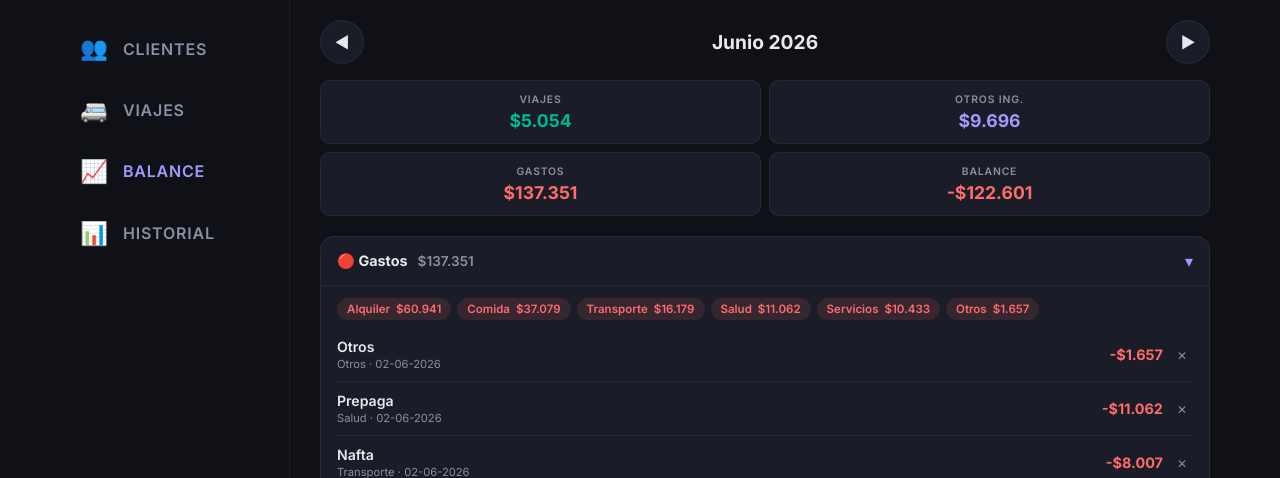
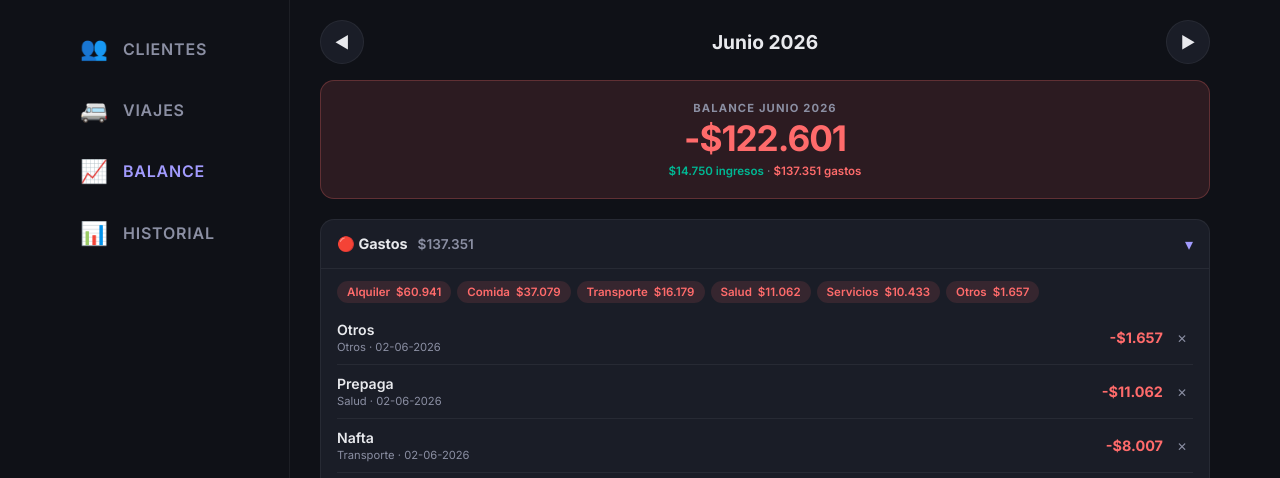
Before and after one commit to dmampel/gestor-viajes, a Flask app: page /balance in a window 1280 px wide. Shown: the part 76-554 px from the top of the page. Run offline with Flask 3, Linux system fonts and the light colour scheme; a user stored in the database is signed in; data comes from the database, SQL or seed files in the repository.

Commit message:
style(balance): highlight balance card and color-code income vs expenses

```diff
--- a/static/style.css
+++ b/static/style.css
@@ -1190,6 +1190,54 @@ input[type=number] {
 }
 
 /* ===== Balance / Finanzas ===== */
+.balance-hero {
+    border-radius: var(--radius);
+    padding: 20px 16px;
+    margin-bottom: 10px;
+    display: flex;
+    flex-direction: column;
+    align-items: center;
+    gap: 6px;
+    border: 1px solid var(--borde);
+}
+
+.balance-hero--positivo {
+    background: var(--verde-bg);
+    border-color: rgba(0, 184, 148, 0.25);
+}
+
+.balance-hero--negativo {
+    background: var(--rojo-bg);
+    border-color: rgba(255, 107, 107, 0.25);
+}
+
+.balance-hero-label {
+    font-size: 0.7rem;
+    font-weight: 700;
+    text-transform: uppercase;
+    letter-spacing: 0.1em;
+    color: var(--text-secondary);
+}
+
+.balance-hero-valor {
+    font-size: 2.2rem;
+    font-weight: 800;
+    letter-spacing: -0.03em;
+    line-height: 1;
+}
+
+.balance-hero--positivo .balance-hero-valor { color: var(--verde); }
+.balance-hero--negativo .balance-hero-valor { color: var(--rojo); }
+
+.balance-hero-sub {
+    font-size: 0.72rem;
+    margin-top: 2px;
+}
+
+.balance-sub-ingreso { color: var(--verde); font-weight: 600; }
+.balance-sub-gasto   { color: var(--rojo);  font-weight: 600; }
+.balance-sub-sep     { color: var(--text-secondary); }
+
 .balance-cards {
     grid-template-columns: 1fr 1fr;
     gap: 8px;
--- a/templates/balance.html
+++ b/templates/balance.html
@@ -8,24 +8,16 @@
         <a href="{{ url_for('balance', mes=mes_sig) }}" class="btn-mes">▶</a>
     </div>
 
-    <div class="resumen-cards balance-cards">
-        <div class="resumen-card cobrado">
-            <span class="resumen-label">Viajes</span>
-            <span class="resumen-valor">${{ ingresos_viajes|formato_pesos }}</span>
-        </div>
-        <div class="resumen-card ingreso-extra">
-            <span class="resumen-label">Otros ing.</span>
-            <span class="resumen-valor">${{ total_ingresos_manuales|formato_pesos }}</span>
-        </div>
-        <div class="resumen-card gasto">
-            <span class="resumen-label">Gastos</span>
-            <span class="resumen-valor">${{ total_gastos|formato_pesos }}</span>
-        </div>
-        <div class="resumen-card {% if balance_neto >= 0 %}cobrado{% else %}gasto{% endif %}">
-            <span class="resumen-label">Balance</span>
-            <span class="resumen-valor">{{ '-' if balance_neto < 0 else '' }}${{ (balance_neto|abs)|formato_pesos }}</span>
-        </div>
+    <div class="balance-hero {% if balance_neto >= 0 %}balance-hero--positivo{% else %}balance-hero--negativo{% endif %}">
+        <span class="balance-hero-label">Balance {{ nombre_mes }}</span>
+        <span class="balance-hero-valor">{{ '-' if balance_neto < 0 else '+' }}${{ (balance_neto|abs)|formato_pesos }}</span>
+        <span class="balance-hero-sub">
+            <span class="balance-sub-ingreso">${{ total_ingresos|formato_pesos }} ingresos</span>
+            <span class="balance-sub-sep"> · </span>
+            <span class="balance-sub-gasto">${{ total_gastos|formato_pesos }} gastos</span>
+        </span>
     </div>
+
 </div>
 
 <!-- ===== GASTOS ===== -->
```
